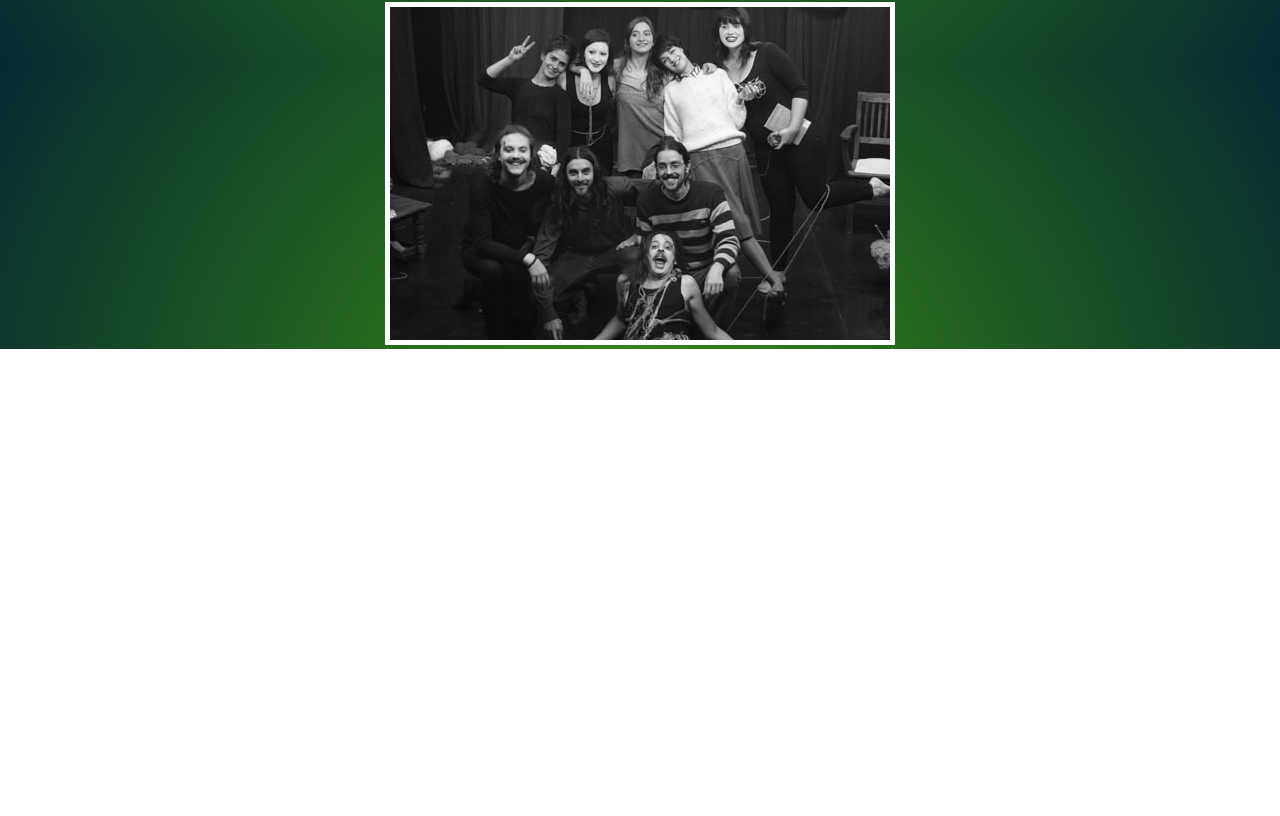
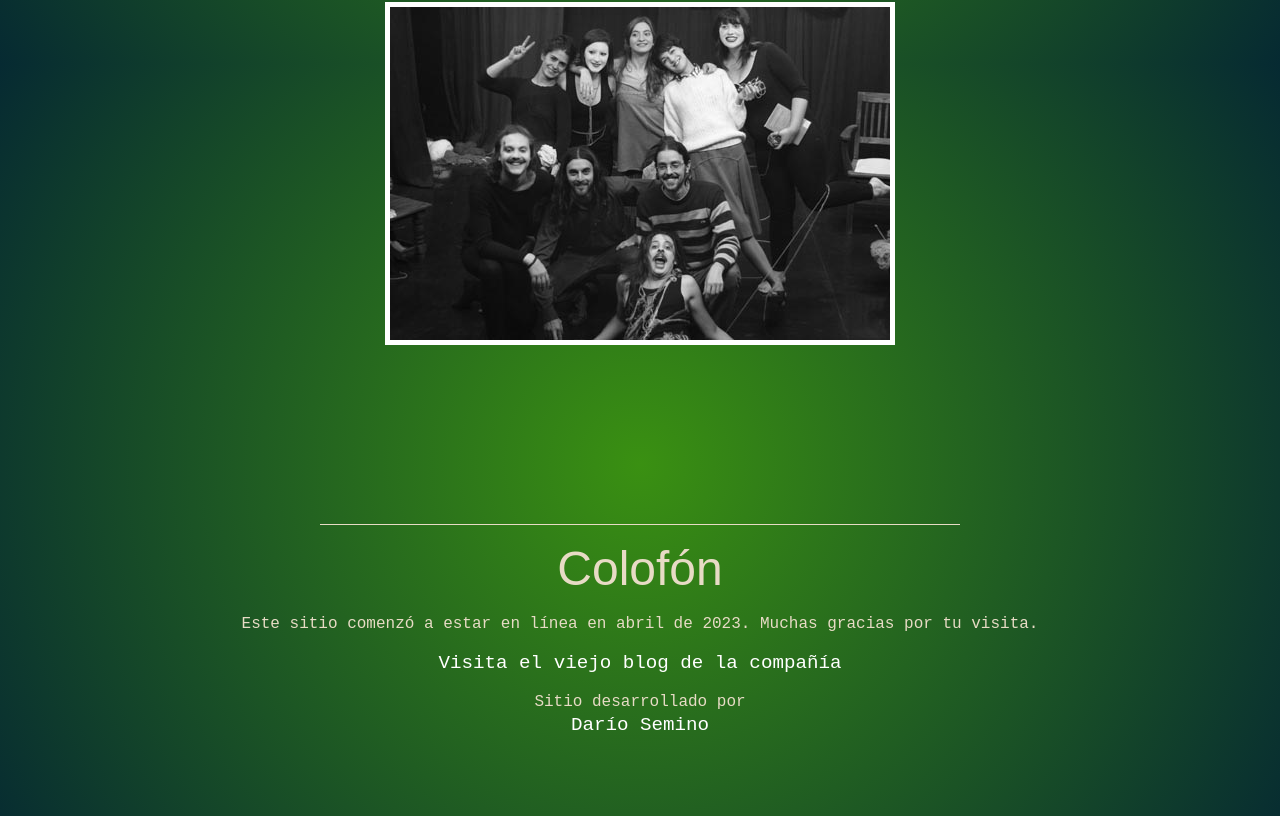
Before and after one commit to semino-dario/arteludovica-next, a Next.js app: page / in a window 1280 px wide. Shown: the part 3936-4752 px from the top of the page. Before the commit the page ends 4285 px from the top, so only its background shows below. Built offline with nearby package versions, Linux system fonts and the light colour scheme; a web font is replaced by a local one.

Commit message:
add footer

```diff
--- a/app/components/EquipoCard.tsx
+++ b/app/components/EquipoCard.tsx
@@ -7,21 +7,24 @@ interface EquipoCardProps {
         name:string,
         desc:string
     }
+
+    onClick: () => void
 }
 
-const EquipoCard:React.FC<EquipoCardProps> = ({data}) => {
+const EquipoCard:React.FC<EquipoCardProps> = ({data, onClick}) => {
 
         return (
           <div>
             {
               data.name === "" ?
-              <div></div>
+              <div ></div>
               :
             <div className={styles.equipoCard}>
-              <img src={data.image} alt="foto de miembro del equipo" />
+                <img className={styles.equipoCardImage} src={data.image} alt="foto de miembro del equipo" />
               <div className={styles.equipoData}>
                 <h3>{data.name}</h3>
                 <p>{data.desc}</p>
+                <button onClick={onClick}>cerrar</button>
             </div>
           </div>
           }
--- a/app/components/EquipoImage.tsx
+++ b/app/components/EquipoImage.tsx
@@ -139,6 +139,7 @@ const handleClick = (name:string) =>{
 
     <EquipoCard
       data={dataMember}
+      onClick={() => setDataMember({image:"" , name:"", desc:""})}
 
     />
         </div>
--- /dev/null
+++ b/app/components/Footer.tsx
@@ -0,0 +1,16 @@
+import styles from '../styles/page.module.scss'
+
+export default function Footer() {
+
+    return (
+        <section className={`${styles.containerSection} ${styles.footer}`}>
+            <div className={styles.borderBottom}></div>
+            <h1 className={styles.titleSection}>Colofón</h1>
+            <p className={styles.textHome}>Este sitio comenzó a estar en línea en abril de 2023. Muchas gracias por tu visita.</p>
+            <a className={styles.linkHome} target='_blank' href="https://arteludovica.blogspot.com/">Visita el viejo blog de la compañía</a>
+            <div><p className={styles.textHome}>Sitio desarrollado por </p>
+            <a className={styles.linkHome} target='_blank' href="https://www.linkedin.com/in/dario-semino/">Darío Semino</a>
+            </div>
+        </section>
+    )
+}
--- a/app/page.tsx
+++ b/app/page.tsx
@@ -1,5 +1,6 @@
 
 import Equipo from "./components/Equipo";
+import Footer from "./components/Footer";
 import HeaderHome from "./components/HeaderHome";
 import Musica from "./components/Musica";
 import Obras from "./components/Obras";
@@ -18,7 +19,7 @@ export default function Home() {
          "http://www.arteludovica.com.ar/imagenes/imagenes-territorios/escobar-lerchundi/escobar-lerchundi-2.jpg"]}
       />
       <Equipo/>
-
+      <Footer/>
     </div>
   );
 }
--- a/app/styles/home/equipo.scss
+++ b/app/styles/home/equipo.scss
@@ -14,7 +14,7 @@
     color: vars.$color-title;
 }
 
-.equipoCard > img{
+.equipoCardImage{
     display: flex;
     flex-direction: column;
     justify-content: center;
@@ -34,5 +34,32 @@
     max-width: 22rem;
     width: 100%;
     gap: 0.3rem;
+}
+
+.equipoData > p{
+    padding-bottom: 1rem;
     border-bottom: 1px solid vars.$color-title;
 }
+
+.equipoData > button{
+    margin: 1rem auto;
+    width: fit-content;
+    background: transparent;
+    color: vars.$color-title;
+    padding-inline: 0.5rem;
+    padding-block: 0.2rem;
+    border: 1px solid vars.$color-title;
+    border-radius: 0.5rem;
+    font-size: 0.8rem;
+    cursor:pointer;
+    transition: all 0.5s;
+}
+
+.equipoData > button:hover{
+    background: vars.$color-title;
+    color: green;
+}
+
+.space{
+    height: 13rem;
+}
--- a/app/styles/page.module.scss
+++ b/app/styles/page.module.scss
@@ -39,3 +39,25 @@
 .iconHover:hover{
 fill:black;
 }
+
+.linkHome{
+    text-decoration: none;
+    font-family: monospace;
+    font-size: 0.8rem;
+    color: white;
+    transition: all 0.5s;
+}
+
+.footer{
+    padding-bottom: 5rem;
+}
+
+.linkHome:hover{
+    color: red;
+}
+
+@media (min-width: 768px) {
+   .linkHome{
+    font-size: 1.2rem;
+   }
+}
```
